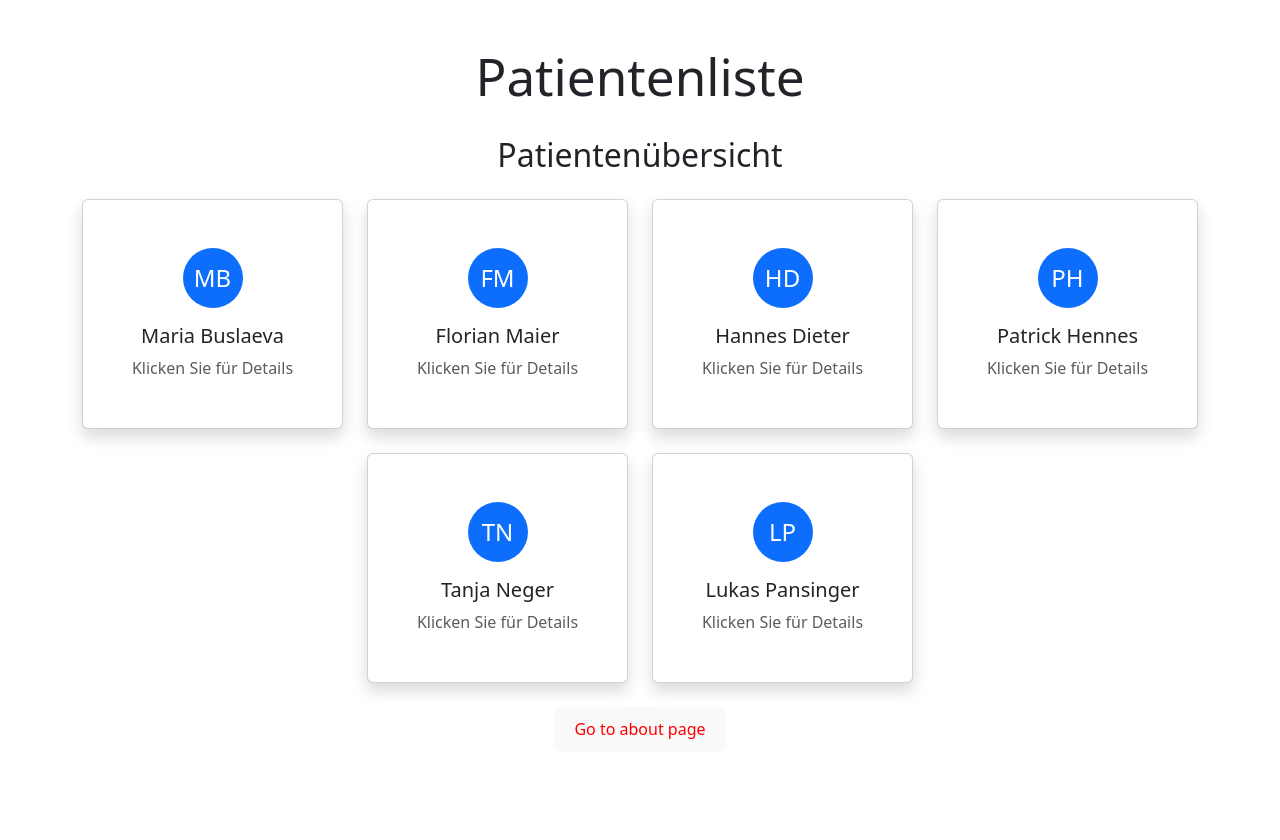
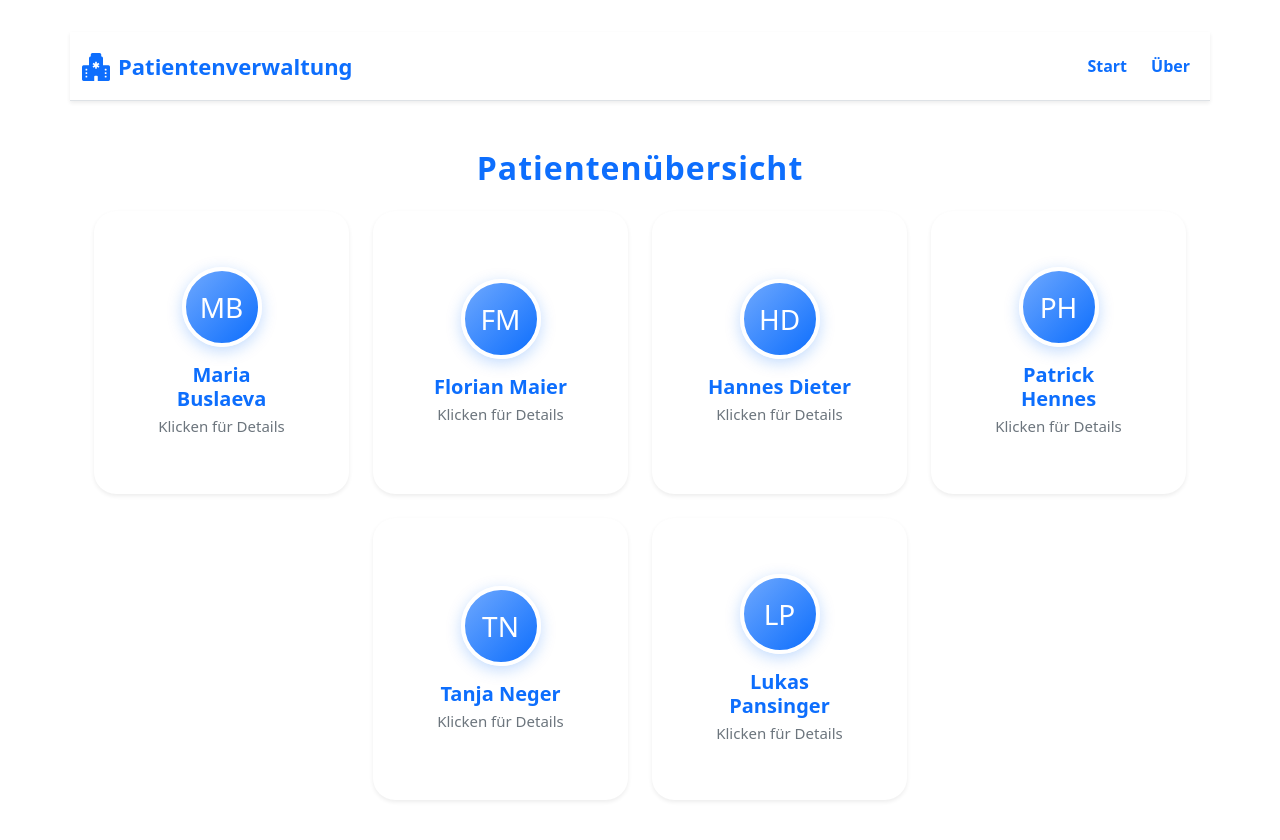
Before and after one commit to elmaire/medSWProject, a React (Vite) app: page / in a window 1280 px wide. Shown: the top 840 px of the page. Before the commit the page ends 800 px from the top, so only its background shows below. Built offline with nearby package versions, Linux system fonts and the light colour scheme.

Commit message:
UI changes

```diff
--- a/package.json
+++ b/package.json
@@ -11,6 +11,7 @@
   },
   "dependencies": {
     "bootstrap": "^5.3.6",
+    "bootstrap-icons": "^1.13.1",
     "react": "^19.1.0",
     "react-dom": "^19.1.0",
     "react-router-dom": "^7.5.3"
--- a/src/App.jsx
+++ b/src/App.jsx
@@ -1,22 +1,41 @@
-// Importieren der Stildatei und notwendiger Komponenten
-import './App.css'
+import 'bootstrap-icons/font/bootstrap-icons.css';
 import Patients from './components/Patients.jsx';
-import {useNavigate} from "react-router-dom"; // Import des React Router Hooks für die Navigation
+import {useNavigate} from "react-router-dom";
+import './App.css';
 
-// Hauptkomponente der Anwendung
 function App() {
-    // Hook für die Navigation zwischen Routen
     let navigate = useNavigate();
-
     return (
         <>
-        {/* Überschrift für die Patientenliste */}
-        <h1>Patientenliste</h1>
-            {/* Einbinden der Patientenkomponente */}
-            <Patients />
-            {/* Button zum Navigieren zur About-Seite mit roter Textfarbe */}
-            <button style={{color: "red"}} onClick={() => {navigate("/about")}}>Go to about page</button>
+            {/* Modernisierte Navbar */}
+            <nav className="navbar navbar-expand-lg navbar-light bg-white shadow-sm sticky-top border-bottom" style={{zIndex: 1050}}>
+                <div className="container">
+                    <span className="navbar-brand d-flex align-items-center gap-2 fw-bold text-primary" style={{cursor: 'pointer', fontSize: 22}} onClick={() => navigate('/')}>
+                        <i className="bi bi-hospital-fill" style={{fontSize: 28, color: '#0d6efd'}}></i> Patientenverwaltung
+                    </span>
+                    <button className="navbar-toggler" type="button" data-bs-toggle="collapse" data-bs-target="#navbarNav" aria-controls="navbarNav" aria-expanded="false" aria-label="Toggle navigation">
+                        <span className="navbar-toggler-icon"></span>
+                    </button>
+                    <div className="collapse navbar-collapse" id="navbarNav">
+                        <ul className="navbar-nav ms-auto gap-2">
+                            <li className="nav-item">
+                                <span className="nav-link fw-semibold text-primary" style={{cursor: 'pointer'}} onClick={() => navigate('/')}>Start</span>
+                            </li>
+                            <li className="nav-item">
+                                <span className="nav-link fw-semibold text-primary" style={{cursor: 'pointer'}} onClick={() => navigate('/about')}>Über</span>
+                            </li>
+                        </ul>
+                    </div>
+                </div>
+            </nav>
+            {/* Hauptinhalt */}
+            <div className="main-bg min-vh-100 pb-5">
+                <div className="container pt-4">
+                    <Patients />
+                </div>
+            </div>
+            {/* Fußzeile entfernt */}
         </>
     )
 }
-export default App; // Exportieren der Komponente für die Verwendung in anderen Dateien
+export default App;
--- a/src/components/PatientDetail.jsx
+++ b/src/components/PatientDetail.jsx
@@ -16,8 +16,8 @@ function PatientDetail() {
     if (!patient) {
         return (
             <div className="container py-5">
-                <div className="alert alert-danger text-center">
-                    <h2>Patient nicht gefunden</h2>
+                <div className="alert alert-danger text-center animate__animated animate__fadeInDown">
+                    <h2><i className="bi bi-exclamation-triangle me-2"></i>Patient nicht gefunden</h2>
                     <button className="btn btn-primary mt-3" onClick={() => navigate('/')}>Zurück zur Liste</button>
                 </div>
             </div>
@@ -27,17 +27,43 @@ function PatientDetail() {
     // Hauptanzeige mit Patientendetails
     return (
         <div className="container py-5 d-flex justify-content-center">
-            <div className="card shadow p-4" style={{maxWidth: 400, width: '100%'}}>
-                <div className="d-flex flex-column align-items-center">
-                    <div className="rounded-circle bg-primary text-white d-flex align-items-center justify-content-center mb-3" style={{width: 80, height: 80, fontSize: 32}}>
-                        {patient.firstName[0]}{patient.lastName[0]}
+            <div className="card shadow-lg border-0 position-relative overflow-hidden"
+                 style={{
+                     maxWidth: 420,
+                     width: '100%',
+                     borderRadius: 22,
+                     boxShadow: '0 4px 24px rgba(0,0,0,0.08)'
+                 }}>
+                <div className="card-body d-flex flex-column align-items-center p-4 py-5">
+                    <div className="avatar-container mb-3">
+                        <div className="rounded-circle d-flex align-items-center justify-content-center"
+                             style={{
+                                 width: 100,
+                                 height: 100,
+                                 background: 'linear-gradient(135deg, #6ea8fe 0%, #0d6efd 100%)',
+                                 color: '#fff',
+                                 border: '4px solid #fff',
+                                 boxShadow: '0 4px 15px rgba(13,110,253,0.25)',
+                                 fontSize: 40
+                             }}>
+                            <span>{patient.firstName[0]}{patient.lastName[0]}</span>
+                        </div>
                     </div>
-                    <h2 className="mb-3">{patient.firstName} {patient.lastName}</h2>
-                    <div className="mb-4 w-100">
-                        <p><strong>Vorname:</strong> {patient.firstName}</p>
-                        <p><strong>Nachname:</strong> {patient.lastName}</p>
+                    <h2 className="fw-bold mb-4" style={{color: '#0d6efd'}}>{patient.firstName} {patient.lastName}</h2>
+                    <div className="mb-4 w-100 bg-light p-3 rounded-3" style={{borderLeft: '4px solid #0d6efd'}}>
+                        <p><i className="bi bi-person-fill me-2 text-primary"></i><strong>Vorname:</strong> {patient.firstName}</p>
+                        <p className="mb-0"><i className="bi bi-person-fill me-2 text-primary"></i><strong>Nachname:</strong> {patient.lastName}</p>
                     </div>
-                    <button className="btn btn-outline-primary w-100" onClick={() => navigate('/')}>Zurück zur Liste</button>
+                    <button className="btn btn-primary w-100 py-2"
+                            style={{
+                                borderRadius: 12,
+                                background: 'linear-gradient(135deg, #0d6efd 60%, #6ea8fe 100%)',
+                                border: 'none',
+                                boxShadow: '0 4px 15px rgba(13,110,253,0.15)'
+                            }}
+                            onClick={() => navigate('/')}>
+                        <i className="bi bi-arrow-left me-2"></i>Zurück zur Liste
+                    </button>
                 </div>
             </div>
         </div>
--- a/src/components/Patients.jsx
+++ b/src/components/Patients.jsx
@@ -25,21 +25,34 @@ function Patients() {
 
     return (
         <div className="container py-4">
-            <h2 className="mb-4 text-center">Patientenübersicht</h2>
+            <h2 className="mb-4 text-center fw-bold text-primary" style={{letterSpacing: 1}}>Patientenübersicht</h2>
             <div className="row g-4 justify-content-center">
                 {patients.map((patient, index) => (
                     <div
                         key={index}
                         className="col-12 col-sm-6 col-md-4 col-lg-3"
                     >
-                        <div className="card h-100 shadow patient-card-hover" onClick={() => handlePatientClick(patient)} style={{cursor: 'pointer'}}>
-                            <div className="card-body text-center">
-                                <div className="rounded-circle bg-primary text-white d-inline-flex align-items-center justify-content-center mb-3" style={{width: 60, height: 60, fontSize: 24}}>
-                                    {patient.firstName[0]}{patient.lastName[0]}
+                        <div className="card patient-card border-0 h-100 shadow-sm position-relative overflow-hidden" onClick={() => handlePatientClick(patient)} style={{cursor: 'pointer', borderRadius: 22, transition: 'transform 0.18s, box-shadow 0.18s'}}>
+                            <div className="card-body text-center d-flex flex-column align-items-center justify-content-center p-4">
+                                <div className="avatar-container">
+                                    <div className="rounded-circle d-flex align-items-center justify-content-center mb-3"
+                                         style={{
+                                             width: 80,
+                                             height: 80,
+                                             background: 'linear-gradient(135deg, #6ea8fe 0%, #0d6efd 100%)',
+                                             color: '#fff',
+                                             border: '4px solid #fff',
+                                             boxShadow: '0 4px 15px rgba(13,110,253,0.25)',
+                                             position: 'relative',
+                                             overflow: 'visible'
+                                         }}>
+                                        <span style={{fontSize: 28}}>{patient.firstName[0]}{patient.lastName[0]}</span>
+                                    </div>
                                 </div>
-                                <h5 className="card-title">{patient.firstName} {patient.lastName}</h5>
-                                <p className="card-text text-muted">Klicken Sie für Details</p>
+                                <h5 className="card-title fw-bold mb-1" style={{color: '#0d6efd'}}>{patient.firstName} {patient.lastName}</h5>
+                                <p className="card-text text-secondary mb-0" style={{fontSize: 15}}>Klicken für Details</p>
                             </div>
+                            <div className="card-glow"></div>
                         </div>
                     </div>
                 ))}
```
Also changed, not shown: 1 other file (tests, documents, lock files or other folders).
